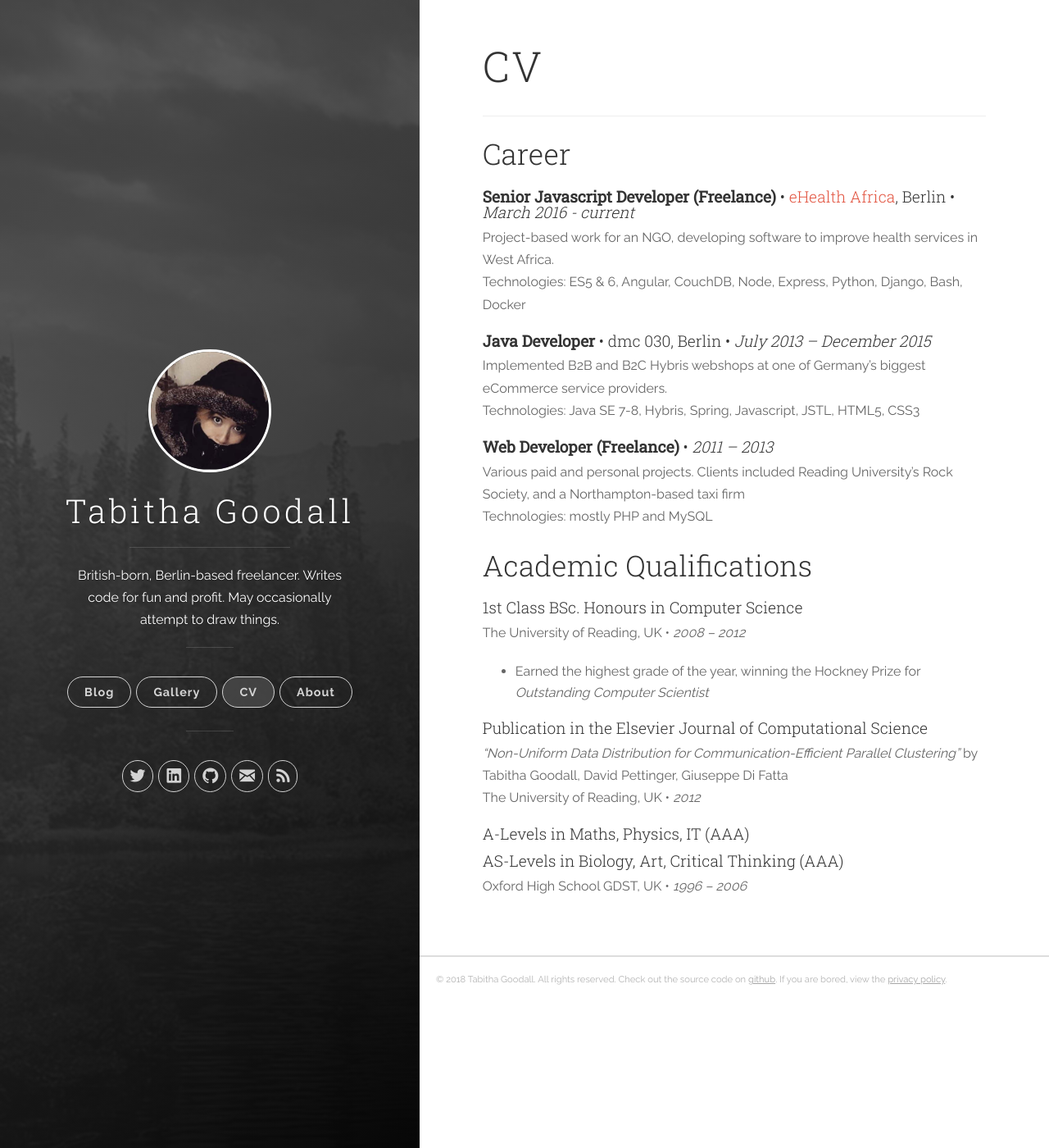
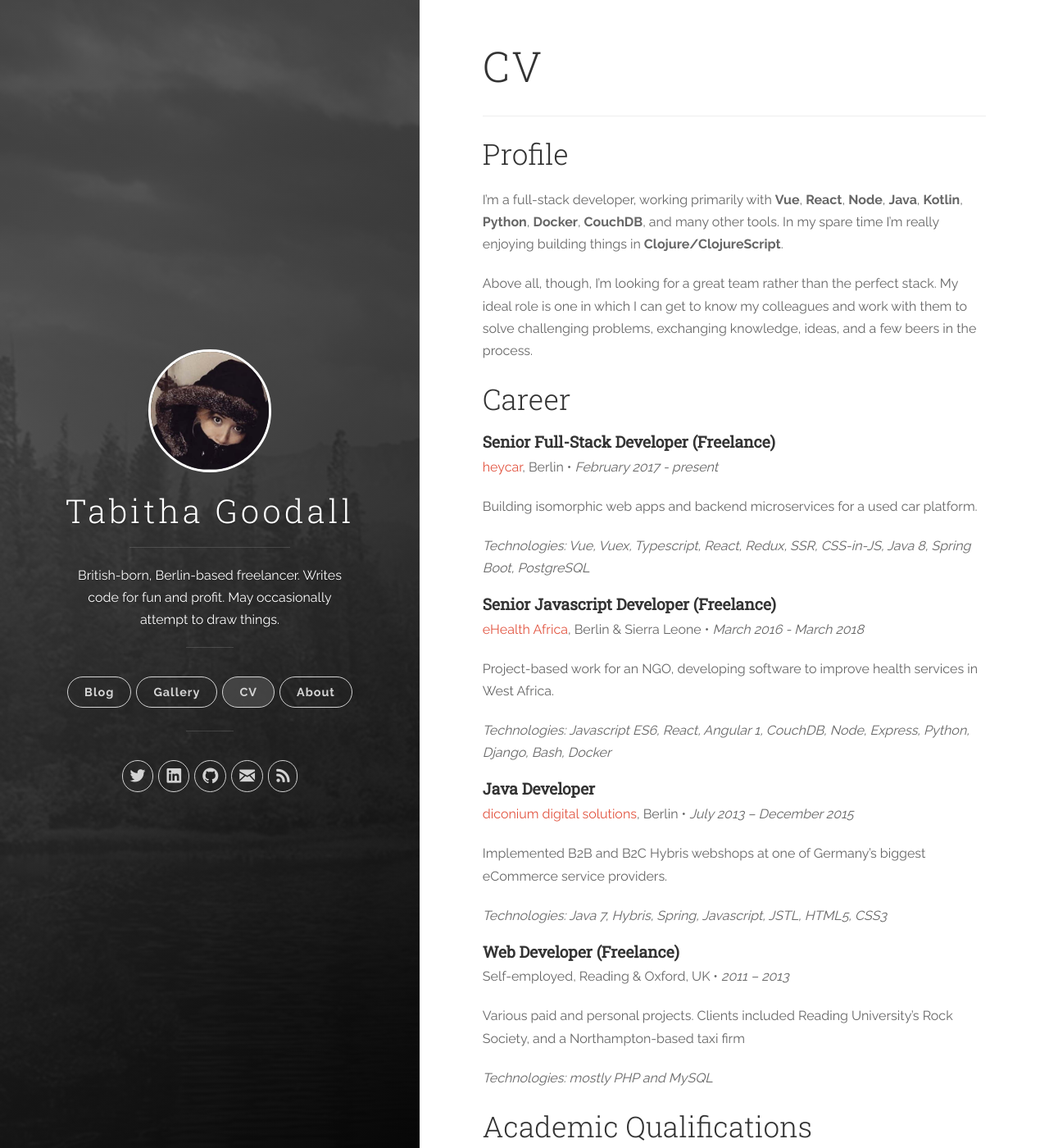
Before and after one commit to twitchett/twitchett.github.io, a Jekyll site: the page built from src/_pages/cv.md, in a window 1280 px wide and 1400 px high. Shown: the whole window at 82% size. Built offline with Jekyll 4.4.1, drawn with Linux system fonts in a browser that asks for light colours; nearby versions of some CDN libraries; some of the changed text lies outside the part shown.

```diff
--- a/src/_pages/cv.md
+++ b/src/_pages/cv.md
@@ -5,24 +5,50 @@ permalink: /cv/
 pagetype: cv
 ---
 
+<!-- Download the polished PDF version [here][cv]. -->
+
+## Profile
+
+I'm a full-stack developer, working primarily with **Vue**, **React**, **Node**, **Java**, **Kotlin**, **Python**, **Docker**, **CouchDB**, and many other tools. In my spare time I'm really enjoying building things in **Clojure/ClojureScript**.
+
+Above all, though, I'm looking for a great team rather than the perfect stack. My ideal role is one in which I can get to know my colleagues and work with them to solve challenging problems, exchanging knowledge, ideas, and a few beers in the process.
+
 ## Career
 
-#### **Senior Javascript Developer (Freelance)** &#8226; [eHealth Africa][eHA], Berlin &#8226; *March 2016 - current*
+#### **Senior Full-Stack Developer (Freelance)**
+[heycar][heycar], Berlin &#8226; *February 2017 - present*
 
-Project-based work for an NGO, developing software to improve health services in West Africa.\\
-Technologies: ES5 & 6, Angular, CouchDB, Node, Express, Python, Django, Bash, Docker
+Building isomorphic web apps and backend microservices for a used car platform.
 
-#### **Java Developer** &#8226; dmc 030, Berlin &#8226; *July 2013 – December 2015*
+*Technologies: Vue, Vuex, Typescript, React, Redux, SSR, CSS-in-JS, Java 8, Spring Boot, PostgreSQL*
 
-Implemented B2B and B2C Hybris webshops at one of Germany's biggest eCommerce service providers.\\
-Technologies: Java SE 7-8, Hybris, Spring, Javascript, JSTL, HTML5, CSS3
 
-#### **Web Developer (Freelance)** &#8226; *2011 – 2013*
+#### **Senior Javascript Developer (Freelance)**
+[eHealth Africa][eHA], Berlin & Sierra Leone &#8226; *March 2016 - March 2018*
 
-Various paid and personal projects. Clients included Reading University's Rock Society, and a Northampton-based taxi firm\\
-Technologies: mostly PHP and MySQL
+Project-based work for an NGO, developing software to improve health services in West Africa.
+
+*Technologies: Javascript ES6, React, Angular 1, CouchDB, Node, Express, Python, Django, Bash, Docker*
+
+
+#### **Java Developer**
+[diconium digital solutions][dmc], Berlin &#8226; *July 2013 – December 2015*
+
+Implemented B2B and B2C Hybris webshops at one of Germany's biggest eCommerce service providers.
+
+*Technologies: Java 7, Hybris, Spring, Javascript, JSTL, HTML5, CSS3*
+
+#### **Web Developer (Freelance)**
+Self-employed, Reading & Oxford, UK  &#8226; *2011 – 2013*
+
+Various paid and personal projects. Clients included Reading University's Rock Society, and a Northampton-based taxi firm
+
+*Technologies: mostly PHP and MySQL*
 
 [eHA]: https://www.ehealthafrica.org/
+[heycar]: https://www.hey.car/
+[dmc]: https://diconium.com/
+[cv]: ???
 
 
 ## Academic Qualifications
@@ -31,7 +57,7 @@ Technologies: mostly PHP and MySQL
 
 The University of Reading, UK  &#8226; *2008 – 2012*
 
-* Earned the highest grade of the year, winning the Hockney Prize for *Outstanding Computer Scientist*
+* Earned the highest grade of the year, winning the Outstanding Computer Scientist Hockney Award
 
 #### Publication in the Elsevier Journal of Computational Science
 *"Non-Uniform Data Distribution for Communication-Efficient Parallel Clustering"* by Tabitha Goodall, David Pettinger, Giuseppe Di Fatta\\
```
Also changed, not shown: src/_pages/about.md (+4 -2 lines).
